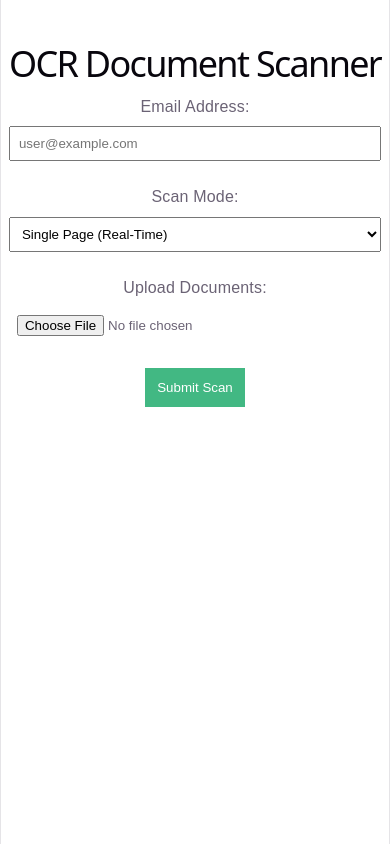
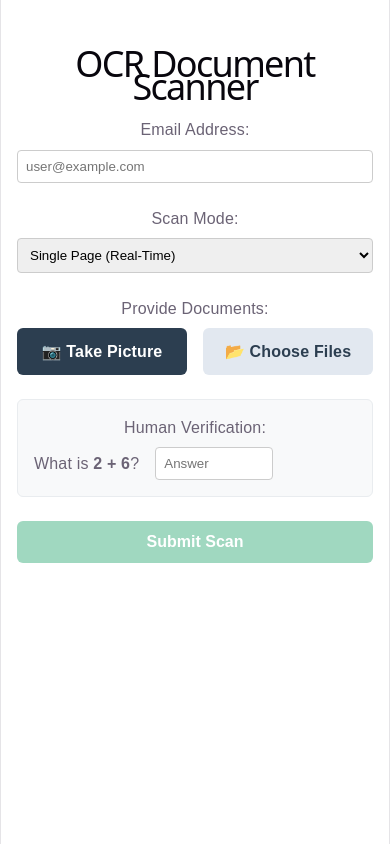
Before and after one commit to ricglez90/ocr-lakehouse-app, a Vue app in the folder frontend/: page / in a window 390 px wide. Built offline with nearby package versions, Linux system fonts and the light colour scheme.

Commit message:
feat: add native camera capture button for mobile devices and simulated captcha

```diff
--- a/frontend/src/App.vue
+++ b/frontend/src/App.vue
@@ -18,18 +18,54 @@
       </div>
 
       <div class="form-group">
-        <label>Upload Documents:</label>
-        <!-- The 'multiple' attribute dynamically allows batch uploads based on scanType -->
-        <input
-          type="file"
-          @change="handleFileUpload"
-          accept="image/jpeg, image/png, image/webp"
-          :multiple="scanType === 'multi'"
-          required
-        />
+        <label>Provide Documents:</label>
+        <div class="action-buttons">
+
+          <!-- Camera Capture (Mobile Native) -->
+          <label class="action-btn camera-btn">
+            📷 Take Picture
+            <input
+              type="file"
+              @change="handleFileUpload"
+              accept="image/*"
+              capture="environment"
+              style="display: none;"
+            />
+          </label>
+
+          <!-- Standard Gallery/File Upload -->
+          <label class="action-btn upload-btn">
+            📂 Choose Files
+            <input
+              type="file"
+              @change="handleFileUpload"
+              accept="image/jpeg, image/png, image/webp"
+              :multiple="scanType === 'multi'"
+              style="display: none;"
+            />
+          </label>
+        </div>
+
+        <p class="file-count" v-if="files.length > 0">
+          {{ files.length }} file(s) ready for extraction.
+        </p>
       </div>
 
-      <button type="submit" :disabled="isSubmitting">
+      <!-- Human Verification (Math CAPTCHA) -->
+      <div class="form-group captcha-group">
+        <label>Human Verification:</label>
+        <div class="captcha-box">
+          <span>What is <strong>{{ num1 }} + {{ num2 }}</strong>?</span>
+          <input
+            type="number"
+            v-model.number="captchaAnswer"
+            required
+            placeholder="Answer"
+          />
+        </div>
+      </div>
+
+      <button type="submit" :disabled="isSubmitting || files.length === 0">
         {{ isSubmitting ? 'Processing...' : 'Submit Scan' }}
       </button>
     </form>
@@ -39,14 +75,14 @@
       <p>{{ resultText }}</p>
     </div>
 
-    <div v-if="statusMessage" class="status-box">
+    <div v-if="statusMessage" class="status-box" :class="{ 'error-text': isError }">
       <p>{{ statusMessage }}</p>
     </div>
   </div>
 </template>
 
 <script setup>
-import { ref } from 'vue';
+import { ref, onMounted } from 'vue';
 
 const email = ref('');
 const scanType = ref('single');
@@ -54,56 +90,71 @@ const files = ref([]);
 const isSubmitting = ref(false);
 const resultText = ref('');
 const statusMessage = ref('');
+const isError = ref(false);
 
-// Capture the raw files from the input event
+// CAPTCHA State
+const num1 = ref(0);
+const num2 = ref(0);
+const captchaAnswer = ref('');
+const captchaExpected = ref(0);
+
+const generateCaptcha = () => {
+  num1.value = Math.floor(Math.random() * 10) + 1;
+  num2.value = Math.floor(Math.random() * 10) + 1;
+  captchaExpected.value = num1.value + num2.value;
+  captchaAnswer.value = '';
+};
+
+// Initialize CAPTCHA on component mount
+onMounted(() => {
+  generateCaptcha();
+});
+
 const handleFileUpload = (event) => {
   files.value = Array.from(event.target.files);
 };
 
 const submitScan = async () => {
+  isError.value = false;
+  statusMessage.value = '';
+  resultText.value = '';
 
-  // Use the production Render URL if available, otherwise fallback to local proxy
-  const baseUrl = import.meta.env.VITE_API_BASE_URL || '';
-  const endpoint = `${baseUrl}/api/submit-scan`;
+  // Validate Human Verification
+  if (captchaAnswer.value !== captchaExpected.value) {
+    isError.value = true;
+    statusMessage.value = 'Incorrect human verification answer. Please try again.';
+    generateCaptcha(); // Reset test on failure
+    return;
+  }
 
-  const response = await fetch(endpoint, {
-    method: 'POST',
-    body: formData,
-  });
   isSubmitting.value = true;
-  resultText.value = '';
-  statusMessage.value = '';
 
-  // 1. Construct the multipart/form-data payload
   const formData = new FormData();
   formData.append('email', email.value);
   formData.append('scan_type', scanType.value);
-
-  // Extract OS version natively from the browser
   formData.append('os_version', navigator.userAgent);
 
-  // Mocking the CAPTCHA token for the PoC
-  formData.append('human_validation_token', 'mock_captcha_token_123');
+  // Passing a simulated token indicating the math challenge was passed
+  const validationToken = btoa(`passed_math_challenge_${Date.now()}`);
+  formData.append('human_validation_token', validationToken);
 
-  // The 'document_images' key MUST match the multer upload.array() configuration in Node.js
   files.value.forEach((file) => {
     formData.append('document_images', file);
   });
 
   try {
-    // 2. Transmit to the Node.js Backend (proxied via Vite)
-    const response = await fetch('/api/submit-scan', {
+    const baseUrl = import.meta.env.VITE_API_BASE_URL || '';
+    const endpoint = `${baseUrl}/api/submit-scan`;
+
+    const response = await fetch(endpoint, {
       method: 'POST',
       body: formData,
-      // Do NOT set Content-Type header. The browser automatically sets it
-      // with the correct boundary string for multipart/form-data.
     });
 
     const data = await response.json();
 
     if (!response.ok) throw new Error(data.error || 'Server error');
 
-    // 3. Handle Synchronous vs Asynchronous UI states
     if (response.status === 200) {
       resultText.value = data.text;
       statusMessage.value = `Success! Session ID: ${data.session_id}`;
@@ -111,8 +162,13 @@ const submitScan = async () => {
       statusMessage.value = `${data.message} Session ID: ${data.session_id}`;
     }
 
+    // Reset form after successful submission
+    files.value = [];
+    generateCaptcha();
+
   } catch (error) {
     console.error(error);
+    isError.value = true;
     statusMessage.value = `Error: ${error.message}`;
   } finally {
     isSubmitting.value = false;
@@ -121,11 +177,95 @@ const submitScan = async () => {
 </script>
 
 <style scoped>
-.container { max-width: 600px; margin: 2rem auto; font-family: sans-serif; }
-.form-group { margin-bottom: 1.5rem; display: flex; flex-direction: column; }
-input, select { padding: 0.5rem; margin-top: 0.5rem; }
-button { padding: 0.75rem; background-color: #42b883; color: white; border: none; cursor: pointer; }
-button:disabled { background-color: #ccc; }
-.result-box { margin-top: 2rem; padding: 1rem; background-color: #f8f9fa; border-left: 4px solid #42b883; }
-.status-box { margin-top: 1rem; font-weight: bold; color: #555; }
+.container {
+  max-width: 600px;
+  margin: 2rem auto;
+  font-family: sans-serif;
+  padding: 0 1rem;
+}
+.form-group {
+  margin-bottom: 1.5rem;
+  display: flex;
+  flex-direction: column;
+}
+input, select {
+  padding: 0.5rem;
+  margin-top: 0.5rem;
+  border: 1px solid #ccc;
+  border-radius: 4px;
+}
+.action-buttons {
+  display: flex;
+  gap: 1rem;
+  margin-top: 0.5rem;
+}
+.action-btn {
+  flex: 1;
+  padding: 0.75rem;
+  text-align: center;
+  border-radius: 6px;
+  cursor: pointer;
+  font-weight: bold;
+  transition: background-color 0.2s;
+  box-sizing: border-box;
+}
+.camera-btn {
+  background-color: #2c3e50;
+  color: white;
+}
+.upload-btn {
+  background-color: #e2e8f0;
+  color: #2c3e50;
+}
+.file-count {
+  margin-top: 0.5rem;
+  font-size: 0.9rem;
+  color: #42b883;
+  font-weight: bold;
+}
+.captcha-group {
+  background-color: #f8f9fa;
+  padding: 1rem;
+  border-radius: 6px;
+  border: 1px solid #e9ecef;
+}
+.captcha-box {
+  display: flex;
+  align-items: center;
+  gap: 1rem;
+  margin-top: 0.5rem;
+}
+.captcha-box input {
+  width: 100px;
+  margin-top: 0;
+}
+button[type="submit"] {
+  width: 100%;
+  padding: 0.75rem;
+  background-color: #42b883;
+  color: white;
+  border: none;
+  border-radius: 6px;
+  cursor: pointer;
+  font-size: 1rem;
+  font-weight: bold;
+}
+button[type="submit"]:disabled {
+  background-color: #a0d8c0;
+  cursor: not-allowed;
+}
+.result-box {
+  margin-top: 2rem;
+  padding: 1rem;
+  background-color: #f8f9fa;
+  border-left: 4px solid #42b883;
+}
+.status-box {
+  margin-top: 1rem;
+  font-weight: bold;
+  color: #42b883;
+}
+.error-text {
+  color: #dc3545;
+}
 </style>
```
